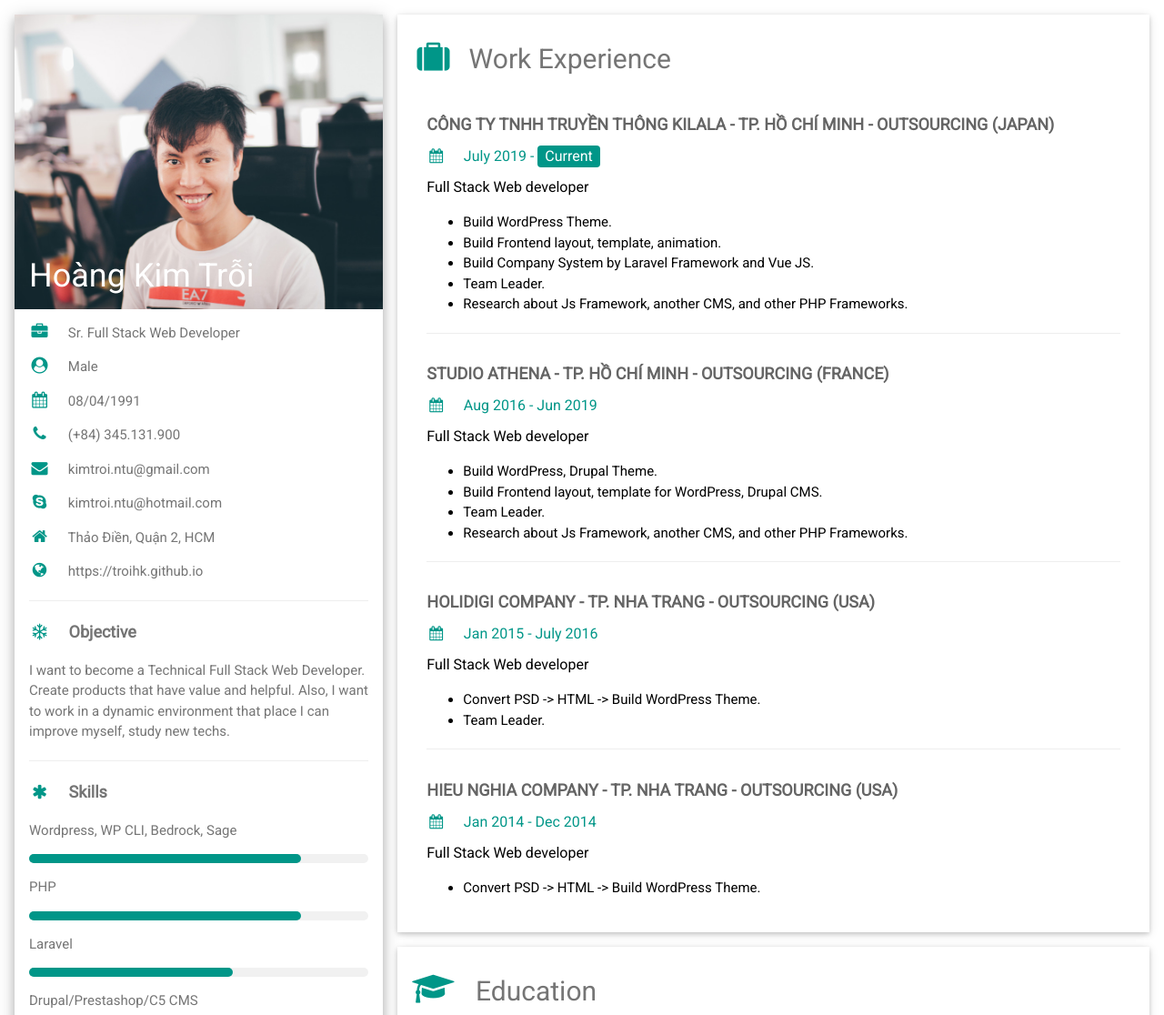
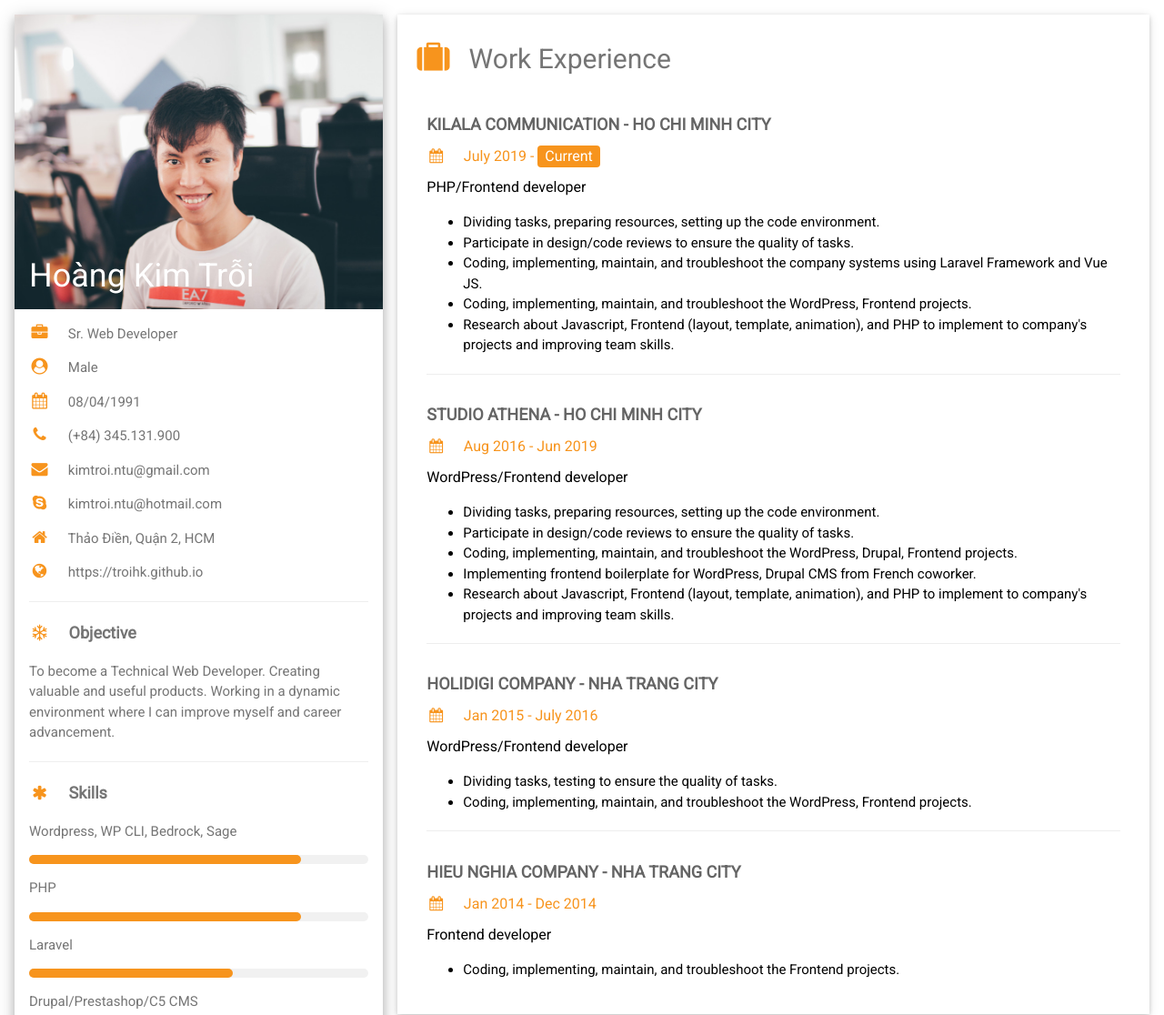
Before and after one commit to TroiHK/troihk.github.io, a website: page index.html in a window 1280 px wide. Shown: the top 1116 px of the page at 91% size. Drawn offline with Linux system fonts and the light colour scheme.

Commit message:
update cv

```diff
--- a/index.html
+++ b/index.html
@@ -5,10 +5,10 @@
     <meta charset="utf-8">
     <meta content="width=device-width, initial-scale=1.0" name="viewport">
 
-    <title>Hoang Kim Troi | I am a Sr. Full Stack Web Developer</title>
-    <meta content="I am Sr. Full Stack Web developer. I have over 7 years of experients in web development."
+    <title>Hoang Kim Troi | I am a Sr. Web Developer</title>
+    <meta content="I am Sr. Web developer. I have over 7 years of experients in web development."
           name="description">
-    <meta content="Hoang Kim Troi, Sr. Full Stack Web Developer" name="keywords">
+    <meta content="Hoang Kim Troi, Sr. Web Developer" name="keywords">
 
     <!-- Favicons -->
     <link rel="icon" href="/assets/images/favicon/favicon.ico" type="image/x-icon">
@@ -30,6 +30,12 @@
     <noscript>
         <link rel="stylesheet" href="/assets/css/libs.css">
     </noscript>
+
+    <!-- Main CSS File -->
+    <link rel="preload" href="/assets/css/app.css" as="style" onload="this.onload=null;this.rel='stylesheet'">
+    <noscript>
+        <link rel="stylesheet" href="/assets/css/app.css">
+    </noscript>
     <!--<![endif]-->
 
     <!--[if IE]><!-->
@@ -38,10 +44,11 @@
 
     <!-- Libs CSS Files -->
     <link rel="stylesheet" href="/assets/css/libs.css">
-    <!--<![endif]-->
 
     <!-- Main CSS File -->
     <link rel="stylesheet" type="text/css" href="/assets/css/app.css">
+    <!--<![endif]-->
+
 </head>
 
 <body class="home">
@@ -69,9 +76,9 @@
                         </div>
                     </div>
                     <div class="w3-container">
-                        <p>
+                        <p class="w3-margin-top">
                             <i class="fa fa-briefcase fa-fw w3-margin-right w3-large w3-text-teal"></i>
-                            Sr. Full Stack Web Developer
+                            Sr. Web Developer
                         </p>
                         <p>
                             <i class="fa fa-user-circle fa-fw w3-margin-right w3-large w3-text-teal"></i>
@@ -112,7 +119,7 @@
                                 Objective
                             </b>
                         </p>
-                        <p>I want to become a Technical Full Stack Web Developer. Create products that have value and helpful. Also, I want to work in a dynamic environment that place I can improve myself, study new techs.</p>
+                        <p>To become a Technical Web Developer. Creating valuable and useful products. Working in a dynamic environment where I can improve myself and career advancement.</p>
                         <hr>
                         <p class="w3-large">
                             <b>
@@ -199,6 +206,7 @@
                             <li>Travel</li>
                             <li>Cooking</li>
                         </ul>
+                        <p class="w3-large" style="margin-top: 26px; opacity: 0;"><a class="w3-button w3-teal w3-round" href="./hoang-kim-troi.pdf" target="_blank" download>Dowload PDF</a></p>
                         <br>
                     </div>
                 </div>
@@ -216,66 +224,67 @@
                     </h2>
                     <div class="w3-container">
                         <h5 class="w3-opacity">
-                            <b>CÔNG TY TNHH TRUYỀN THÔNG KILALA - TP. HỒ CHÍ MINH - OUTSOURCING (JAPAN)</b>
+                            <b>KILALA COMMUNICATION - HO CHI MINH CITY</b>
                         </h5>
                         <h6 class="w3-text-teal">
                             <i class="fa fa-calendar fa-fw w3-margin-right"></i>
                             July 2019 -
                             <span class="w3-tag w3-teal w3-round">Current</span>
                         </h6>
-                        <h6>Full Stack Web developer</h6>
+                        <h6>PHP/Frontend developer</h6>
                         <ul>
-                            <li>Build WordPress Theme.</li>
-                            <li>Build Frontend layout, template, animation.</li>
-                            <li>Build Company System by Laravel Framework and Vue JS.</li>
-                            <li>Team Leader.</li>
-                            <li>Research about Js Framework, another CMS, and other PHP Frameworks.</li>
+                            <li>Dividing tasks, preparing resources, setting up the code environment.</li>
+                            <li>Participate in design/code reviews to ensure the quality of tasks.</li>
+                            <li>Coding, implementing, maintain, and troubleshoot the company systems using Laravel Framework and Vue JS.</li>
+                            <li>Coding, implementing, maintain, and troubleshoot the WordPress, Frontend projects.</li>
+                            <li>Research about Javascript, Frontend (layout, template, animation), and PHP to implement to company's projects and improving team skills.</li>
                         </ul>
                         <hr>
                     </div>
                     <div class="w3-container">
                         <h5 class="w3-opacity">
-                            <b>STUDIO ATHENA - TP. HỒ CHÍ MINH - OUTSOURCING (FRANCE)</b>
+                            <b>STUDIO ATHENA - HO CHI MINH CITY</b>
                         </h5>
                         <h6 class="w3-text-teal">
                             <i class="fa fa-calendar fa-fw w3-margin-right"></i>
                             Aug 2016 - Jun 2019
                         </h6>
-                        <h6>Full Stack Web developer</h6>
+                        <h6>WordPress/Frontend developer</h6>
                         <ul>
-                            <li>Build WordPress, Drupal Theme.</li>
-                            <li>Build Frontend layout, template for WordPress, Drupal CMS.</li>
-                            <li>Team Leader.</li>
-                            <li>Research about Js Framework, another CMS, and other PHP Frameworks.</li>
+                            <li>Dividing tasks, preparing resources, setting up the code environment.</li>
+                            <li>Participate in design/code reviews to ensure the quality of tasks.</li>
+                            <li>Coding, implementing, maintain, and troubleshoot the WordPress, Drupal, Frontend projects.</li>
+                            <li>Implementing frontend boilerplate for WordPress, Drupal CMS from French coworker.</li>
+                            <li>Research about Javascript, Frontend (layout, template, animation), and PHP to implement to company's projects and improving team skills.</li>
                         </ul>
                         <hr>
                     </div>
                     <div class="w3-container">
                         <h5 class="w3-opacity">
-                            <b>HOLIDIGI COMPANY - TP. NHA TRANG - OUTSOURCING (USA)</b>
+                            <b>HOLIDIGI COMPANY - NHA TRANG CITY</b>
                         </h5>
                         <h6 class="w3-text-teal">
                             <i class="fa fa-calendar fa-fw w3-margin-right"></i>
                             Jan 2015 - July 2016
                         </h6>
-                        <h6>Full Stack Web developer</h6>
+                        <h6>WordPress/Frontend developer</h6>
                         <ul>
-                            <li>Convert PSD -> HTML -> Build WordPress Theme.</li>
-                            <li>Team Leader.</li>
+                            <li>Dividing tasks, testing to ensure the quality of tasks.</li>
+                            <li>Coding, implementing, maintain, and troubleshoot the WordPress, Frontend projects.</li>
                         </ul>
                         <hr>
                     </div>
                     <div class="w3-container">
                         <h5 class="w3-opacity">
-                            <b>HIEU NGHIA COMPANY - TP. NHA TRANG - OUTSOURCING (USA)</b>
+                            <b>HIEU NGHIA COMPANY - NHA TRANG CITY</b>
                         </h5>
                         <h6 class="w3-text-teal">
                             <i class="fa fa-calendar fa-fw w3-margin-right"></i>
                             Jan 2014 - Dec 2014
                         </h6>
-                        <h6>Full Stack Web developer</h6>
+                        <h6>Frontend developer</h6>
                         <ul>
-                            <li>Convert PSD -> HTML -> Build WordPress Theme.</li>
+                            <li>Coding, implementing, maintain, and troubleshoot the Frontend projects.</li>
                         </ul>
                     </div>
                     <br>
@@ -295,7 +304,7 @@
                     <div class="w3-container">
                         <h5 class="w3-opacity"><b>W3Schools.com, Online Course</b></h5>
                         <h6 class="w3-text-teal"><i class="fa fa-calendar fa-fw w3-margin-right"></i>Forever</h6>
-                        <p>Web Development!</p>
+                        <p>Major: Web Development</p>
                     </div>
                     <br>
                 </div>
@@ -334,12 +343,6 @@
                                 <a href="https://www.parc-spirou.com/" target="_blank">https://www.parc-spirou.com/</a>
                             </li>
                             <li>
-                                <a href="https://labaladeuse.fr/" target="_blank">https://labaladeuse.fr/</a>
-                            </li>
-                            <li>
-                                <a href="https://www.epeda.fr/" target="_blank">https://www.epeda.fr/</a>
-                            </li>
-                            <li>
                                 <a href="https://jks-project.com/" target="_blank">https://jks-project.com/</a>
                             </li>
                             <li>
@@ -347,9 +350,6 @@
                             </li>
                             <li>
                                 <a href="https://www.sasiecenter.com/" target="_blank">https://www.sasiecenter.com/</a>
-                            </li>
-                            <li>
-                                <a href="https://www.ingphi.ch/" target="_blank">https://www.ingphi.ch/</a>
                             </li>
                             <li>
                                 <a href="https://volkswagengroup.fr/" target="_blank">https://volkswagengroup.fr/</a>
@@ -370,7 +370,6 @@
                             <li>
                                 <a href="https://www.datavail.com/" target="_blank">https://www.datavail.com/</a>
                             </li>
-                            <li>...</li>
                         </ul>
                     </div>
                     <br>
--- a/src/assets/scss/inc/_w3.scss
+++ b/src/assets/scss/inc/_w3.scss
@@ -168,7 +168,7 @@ hr{border:0;border-top:1px solid #eee;margin:20px 0}
 .w3-deep-purple,.w3-hover-deep-purple:hover{color:#fff!important;background-color:#673ab7!important}
 .w3-red,.w3-hover-red:hover{color:#fff!important;background-color:#f44336!important}
 .w3-sand,.w3-hover-sand:hover{color:#000!important;background-color:#fdf5e6!important}
-.w3-teal,.w3-hover-teal:hover{color:#fff!important;background-color:#009688!important}
+.w3-teal,.w3-hover-teal:hover{color:#fff!important;background-color:#f7941d!important}
 .w3-yellow,.w3-hover-yellow:hover{color:#000!important;background-color:#ffeb3b!important}
 .w3-white,.w3-hover-white:hover{color:#000!important;background-color:#fff!important}
 .w3-black,.w3-hover-black:hover{color:#fff!important;background-color:#000!important}
@@ -198,7 +198,7 @@ hr{border:0;border-top:1px solid #eee;margin:20px 0}
 .w3-text-deep-purple,.w3-hover-text-deep-purple:hover{color:#673ab7!important}
 .w3-text-red,.w3-hover-text-red:hover{color:#f44336!important}
 .w3-text-sand,.w3-hover-text-sand:hover{color:#fdf5e6!important}
-.w3-text-teal,.w3-hover-text-teal:hover{color:#009688!important}
+.w3-text-teal,.w3-hover-text-teal:hover{color:#f7941d!important}
 .w3-text-yellow,.w3-hover-text-yellow:hover{color:#d2be0e!important}
 .w3-text-white,.w3-hover-text-white:hover{color:#fff!important}
 .w3-text-black,.w3-hover-text-black:hover{color:#000!important}
@@ -224,7 +224,7 @@ hr{border:0;border-top:1px solid #eee;margin:20px 0}
 .w3-border-deep-purple,.w3-hover-border-deep-purple:hover{border-color:#673ab7!important}
 .w3-border-red,.w3-hover-border-red:hover{border-color:#f44336!important}
 .w3-border-sand,.w3-hover-border-sand:hover{border-color:#fdf5e6!important}
-.w3-border-teal,.w3-hover-border-teal:hover{border-color:#009688!important}
+.w3-border-teal,.w3-hover-border-teal:hover{border-color:#f7941d!important}
 .w3-border-yellow,.w3-hover-border-yellow:hover{border-color:#ffeb3b!important}
 .w3-border-white,.w3-hover-border-white:hover{border-color:#fff!important}
 .w3-border-black,.w3-hover-border-black:hover{border-color:#000!important}
```
Also changed, not shown: src/index.html (+37 -38 lines), assets/css/app.css, assets/css/libs.css.
